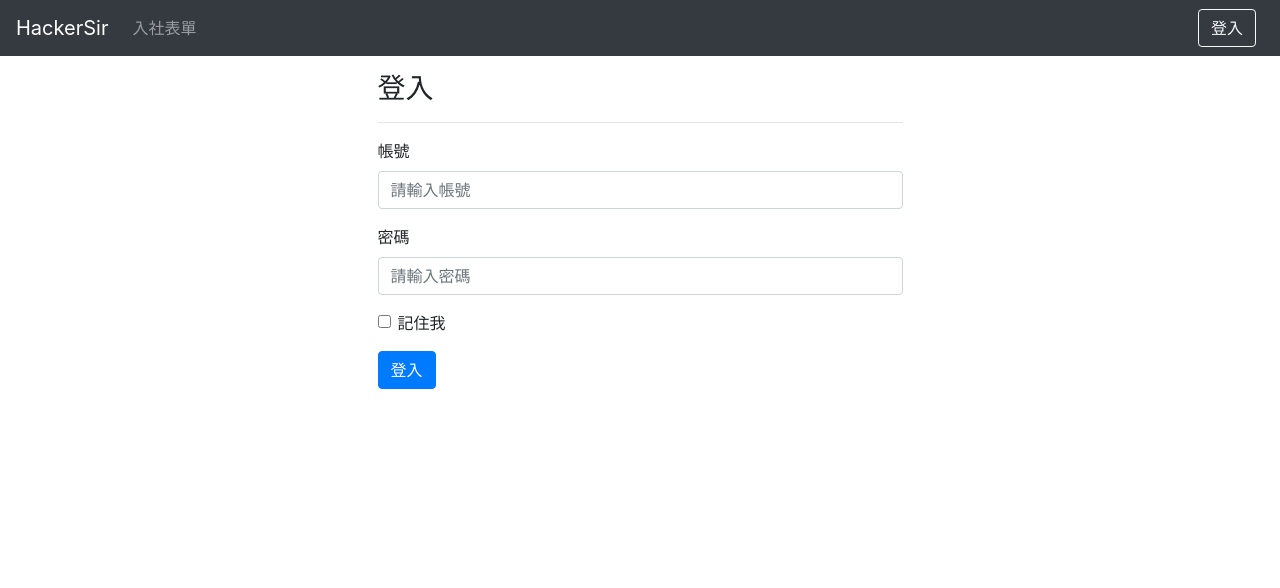
After one commit to D0683497/JoinClub, a Django app: page /accounts/login/ in a window 1280 px wide. The commit adds this page. Shown: the top 588 px of the page. Run offline with Django 3.2, Linux system fonts and the light colour scheme; some libraries are stand-ins or nearby versions.

Commit message:
add login page and login_required some page

```diff
--- a/join/views.py
+++ b/join/views.py
@@ -1,6 +1,7 @@
 from django.shortcuts import render, get_object_or_404
 from django.http import HttpResponseRedirect
 from django.urls import reverse
+from django.contrib.auth.decorators import login_required
 from .forms import JoinForm
 from .models import Member
 
@@ -18,12 +19,14 @@ def join(request):
         form = JoinForm()
     return render(request, 'join.html', {'form': form})
 
+@login_required
 def search(request):
     if request.method == 'POST':
         member = get_object_or_404(Member, nid=request.POST.get('nid'))
         return HttpResponseRedirect(reverse('join:review', args=[member.id]))
     return render(request, 'search.html', {})
 
+@login_required
 def review(request, id):
     member = get_object_or_404(Member, id=id)
     if request.method == 'POST':
@@ -35,6 +38,7 @@ def review(request, id):
             member.save()
     return render(request, 'review.html', {'member': member})
 
+@login_required
 def edit(request, id):
     member = get_object_or_404(Member, id=id)
     if request.method == 'POST':
--- a/joinclub/settings.py
+++ b/joinclub/settings.py
@@ -123,3 +123,6 @@ STATIC_URL = '/static/'
 # Custom
 from . import views
 CSRF_FAILURE_VIEW = views.csrf_failure
+
+LOGIN_REDIRECT_URL = '/'
+LOGOUT_REDIRECT_URL = '/'
--- a/joinclub/urls.py
+++ b/joinclub/urls.py
@@ -20,6 +20,7 @@ from . import views
 urlpatterns = [
     path('admin/', admin.site.urls),
     path('', include('join.urls')),
+    path('accounts/', include('django.contrib.auth.urls'))
 ]
 
 handler400 = views.error_400
--- a/templates/narbar.html
+++ b/templates/narbar.html
@@ -1,23 +1,25 @@
 <nav class="navbar navbar-expand-md navbar-dark fixed-top bg-dark">
-    <a class="navbar-brand" href="/">HackerSir</a>
+    <a class="navbar-brand" href="{% url 'join:index' %}">HackerSir</a>
     <button class="navbar-toggler" type="button" data-toggle="collapse" data-target="#navbarCollapse" aria-controls="navbarCollapse" aria-expanded="false" aria-label="Toggle navigation">
         <span class="navbar-toggler-icon"></span>
     </button>
     <div class="collapse navbar-collapse" id="navbarCollapse">
         <ul class="navbar-nav mr-auto">
-            <li class="nav-item active">
-                <a class="nav-link" href="#">Home</a>
-            </li>
             <li class="nav-item">
                 <a class="nav-link" href="{% url 'join:join' %}">入社表單</a>
             </li>
-            <li class="nav-item">
-                <a class="nav-link" href="{% url 'join:search' %}">查詢</a>
-            </li>
+            {% if user.is_authenticated %}
+                <li class="nav-item">
+                    <a class="nav-link" href="{% url 'join:search' %}">查詢</a>
+                </li>
+            {% endif %}
         </ul>
-        <form class="form-inline mt-2 mt-md-0">
-            <input class="form-control mr-sm-2" type="text" placeholder="Search" aria-label="Search">
-            <button class="btn btn-outline-success my-2 my-sm-0" type="submit">Search</button>
-        </form>
+        {% if user.is_authenticated %}
+            <span class="text-white mr-2">Hi {{ user.username }}!</span>
+            <a class="btn btn-outline-light my-2 mr-2 my-sm-0" href="{% url 'logout' %}">登出</a>
+        {% else %}
+            <a class="btn btn-outline-light my-2 mr-2 my-sm-0" href="{% url 'login' %}">登入</a>
+        {% endif %}
+        {% comment %} <a class="btn btn-outline-light my-2 mr-2 my-sm-0" href="{% url 'register' %}">註冊</a> {% endcomment %}
     </div>
 </nav>
--- /dev/null
+++ b/templates/registration/login.html
@@ -0,0 +1,28 @@
+{% extends "layout.html" %}
+
+{% block title %}黑課社 - 登入{% endblock %}
+
+{% block content %}
+<div class="container d-flex justify-content-center align-items-center">
+    <div class="col-6">
+        <h3>登入</h3>
+        <hr>
+        <form action="{% url 'login' %}" method="POST">
+            {% csrf_token %}
+            <div class="form-group">
+                <label for="username">帳號</label>
+                <input type="text" class="form-control" id="username" name="username" placeholder="請輸入帳號">
+            </div>
+            <div class="form-group">
+                <label for="password">密碼</label>
+                <input type="password" class="form-control" id="password" name="password" placeholder="請輸入密碼">
+            </div>
+            <div class="form-group form-check">
+                <input type="checkbox" class="form-check-input" id="rememberme">
+                <label class="form-check-label" for="rememberme">記住我</label>
+            </div>
+            <button type="submit" class="btn btn-primary">登入</button>
+        </form>
+    </div>
+</div>
+{% endblock %}
```
